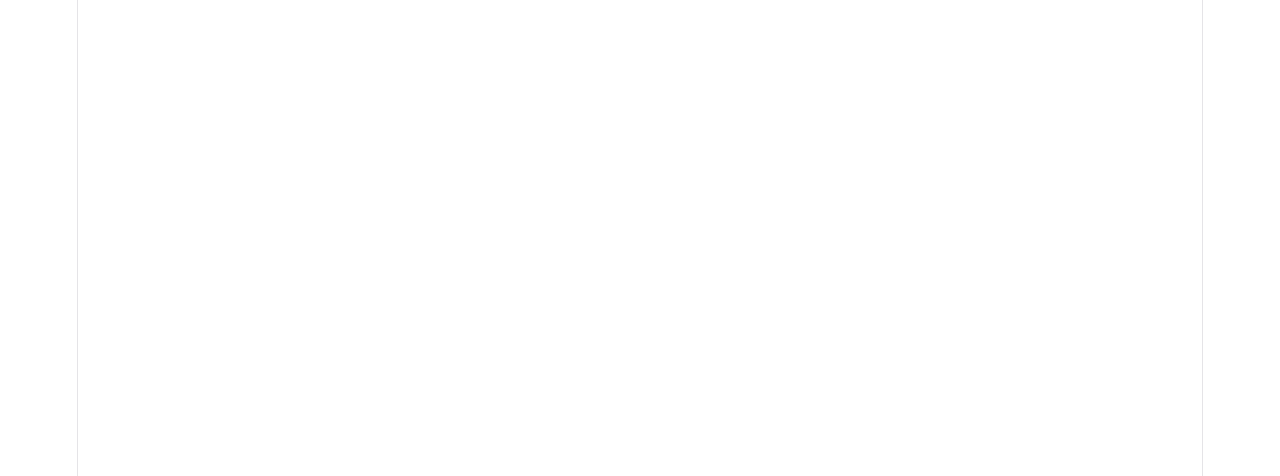
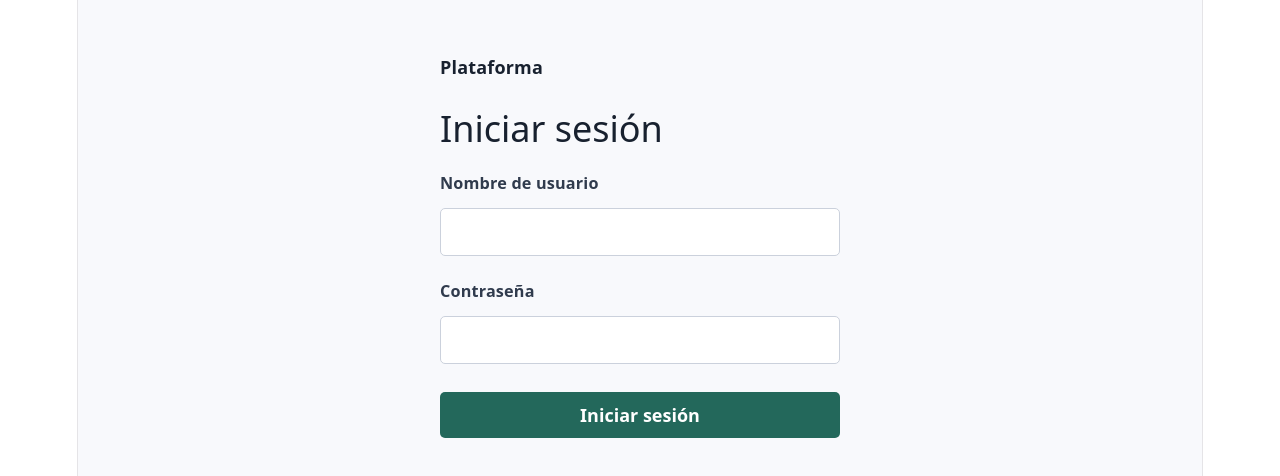
Before and after one commit to gvbr-iel/Laboratorio1, a React (Vite) app in the folder react-practica/: page /login in a window 1280 px wide. Shown: the part 154-630 px from the top of the page. Built offline with nearby package versions, Linux system fonts and the light colour scheme.

Commit message:
Se agrega formulario controlado de Login.

```diff
--- /dev/null
+++ b/react-practica/src/pages/Login.css
@@ -0,0 +1,76 @@
+.login-page {
+  display: grid;
+  min-height: 100svh;
+  align-items: center;
+  justify-items: center;
+  padding: 32px 20px;
+  box-sizing: border-box;
+  color: #18212f;
+  background: #f8f9fc;
+  text-align: left;
+}
+
+.login-form-section {
+  width: min(100%, 400px);
+}
+
+.login-home-link {
+  color: #18212f;
+  font-size: 1rem;
+  font-weight: 700;
+  text-decoration: none;
+}
+
+.login-form-section h1 {
+  margin: 36px 0 28px;
+  color: #18212f;
+  font-size: 2rem;
+  letter-spacing: 0;
+}
+
+.login-form {
+  display: grid;
+  gap: 12px;
+}
+
+.login-form label {
+  color: #303b4d;
+  font-size: 0.9rem;
+  font-weight: 600;
+}
+
+.login-form input {
+  width: 100%;
+  min-height: 46px;
+  margin-bottom: 10px;
+  padding: 10px 12px;
+  box-sizing: border-box;
+  border: 1px solid #cbd1dc;
+  border-radius: 5px;
+  color: #18212f;
+  background: #fff;
+  font: inherit;
+}
+
+.login-form input:focus-visible,
+.login-home-link:focus-visible,
+.login-form button:focus-visible {
+  outline: 3px solid #91b8af;
+  outline-offset: 3px;
+}
+
+.login-form button {
+  min-height: 46px;
+  margin-top: 6px;
+  border: 0;
+  border-radius: 5px;
+  color: #fff;
+  background: #23685b;
+  font: inherit;
+  font-weight: 650;
+  cursor: pointer;
+}
+
+.login-form button:hover {
+  background: #1b554a;
+}
--- a/react-practica/src/pages/Login.tsx
+++ b/react-practica/src/pages/Login.tsx
@@ -1,5 +1,50 @@
+import { useState, type FormEvent } from 'react'
+import { Link } from 'react-router-dom'
+import './Login.css'
+
 function Login() {
-  return null
+  const [nombreUsuario, setNombreUsuario] = useState<string>('')
+  const [contrasena, setContrasena] = useState<string>('')
+
+  function handleSubmit(event: FormEvent<HTMLFormElement>) {
+    event.preventDefault()
+  }
+
+  return (
+    <main className="login-page">
+      <section className="login-form-section" aria-labelledby="login-title">
+        <Link className="login-home-link" to="/">
+          Plataforma
+        </Link>
+        <h1 id="login-title">Iniciar sesión</h1>
+        <form className="login-form" onSubmit={handleSubmit}>
+          <label htmlFor="nombre-usuario">Nombre de usuario</label>
+          <input
+            autoComplete="username"
+            id="nombre-usuario"
+            name="nombreUsuario"
+            onChange={(event) => setNombreUsuario(event.target.value)}
+            required
+            type="text"
+            value={nombreUsuario}
+          />
+
+          <label htmlFor="contrasena">Contraseña</label>
+          <input
+            autoComplete="current-password"
+            id="contrasena"
+            name="contrasena"
+            onChange={(event) => setContrasena(event.target.value)}
+            required
+            type="password"
+            value={contrasena}
+          />
+
+          <button type="submit">Iniciar sesión</button>
+        </form>
+      </section>
+    </main>
+  )
 }
 
 export default Login
```
